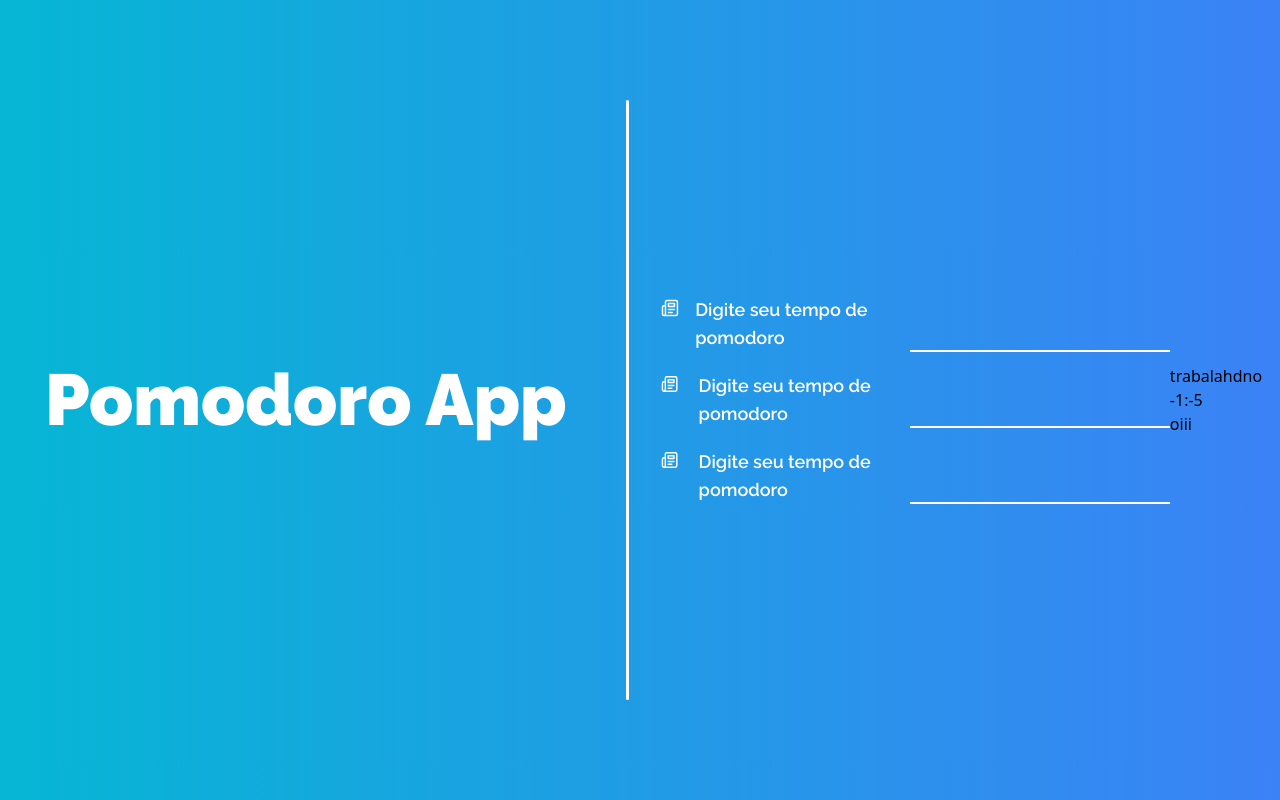
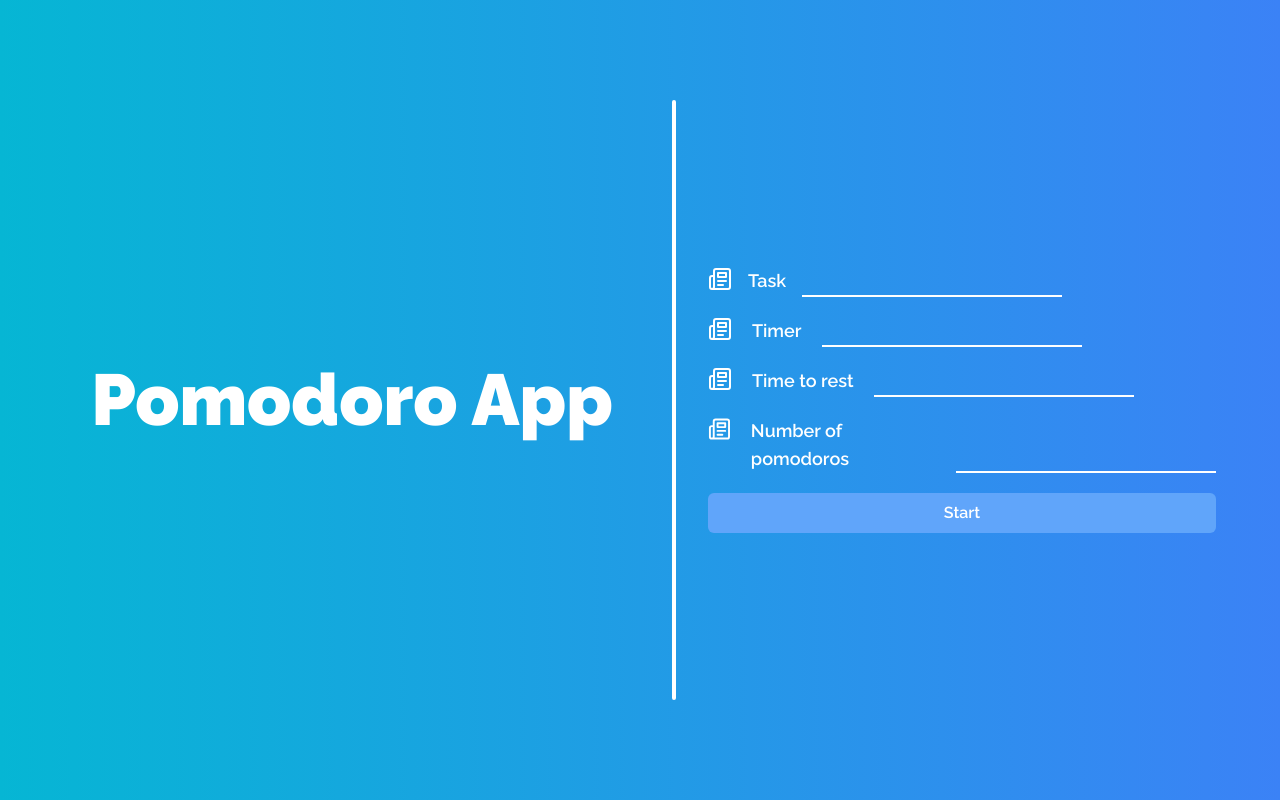
Before and after one commit to luixgabriel/pomodoroApp, a React (Vite) app: page / in a window 1280 px wide. Built offline with nearby package versions, Linux system fonts and the light colour scheme.

Commit message:
feat: adding isOpne state in localStorage

```diff
--- a/src/App.tsx
+++ b/src/App.tsx
@@ -1,7 +1,19 @@
+import { useState } from 'react'
 import { PomodoroTimer } from './components/pomodoro-timer'
 import { Newspaper } from 'lucide-react'
 
 function App() {
+  const [isOpen, setIsOpen] = useState<boolean | string | null>(
+    localStorage.getItem('timerState'),
+  )
+
+  if (isOpen) {
+    return (
+      <h1>
+        <PomodoroTimer defaultPomodoroTimer={6000} />
+      </h1>
+    )
+  }
   return (
     <div className="flex h-screen  items-center justify-center">
       <div className="flex h-[90%] w-[90%] items-center justify-center gap-8 ">
@@ -12,9 +24,7 @@ function App() {
         <div className="flex min-w-[40%] flex-col justify-center">
           <div className="mb-5 flex w-full gap-4  text-lg ">
             <Newspaper color="white" />
-            <h1 className="font-raleway text-white">
-              Digite seu tempo de pomodoro
-            </h1>
+            <h1 className="font-raleway text-white">Task</h1>
             <input
               type="text"
               className=":focus border-b-2 border-white bg-transparent text-white outline-none"
@@ -22,29 +32,50 @@ function App() {
           </div>
           <div className="mb-5 flex gap-5 text-lg">
             <Newspaper color="white" />
-            <h1 className="font-raleway text-white">
-              Digite seu tempo de pomodoro
-            </h1>
+            <h1 className="font-raleway text-white">Timer</h1>
             <input
               type="text"
               className=":focus border-b-2 border-white bg-transparent text-white outline-none"
             />
           </div>
-          <div className=" flex gap-5 text-lg">
+          <div className=" mb-5 flex gap-5 text-lg">
             <Newspaper color="white" />
-            <h1 className="font-raleway text-white">
-              Digite seu tempo de pomodoro
-            </h1>
+            <h1 className="font-raleway text-white">Time to rest</h1>
             <input
               type="text"
               className=":focus border-b-2 border-white bg-transparent text-white outline-none"
             />
           </div>
+          <div className=" mb-5 flex gap-5 text-lg">
+            <Newspaper color="white" />
+            <h1 className="font-raleway text-white">Number of pomodoros</h1>
+            <input
+              type="text"
+              className=":focus border-b-2 border-white bg-transparent text-white outline-none"
+            />
+          </div>
+          <button
+            onClick={() => {
+              localStorage.setItem('timerState', 'true')
+              setIsOpen(true)
+            }}
+            className="
+            text-md
+            inline-flex
+            items-center
+            justify-center
+            rounded-md
+            bg-blue-400
+            px-4 py-2
+            font-raleway
+            text-white
+            hover:bg-blue-500"
+          >
+            {' '}
+            Start
+          </button>
         </div>
       </div>
-      <h1>
-        <PomodoroTimer defaultPomodoroTimer={0} />
-      </h1>
     </div>
   )
 }
```
